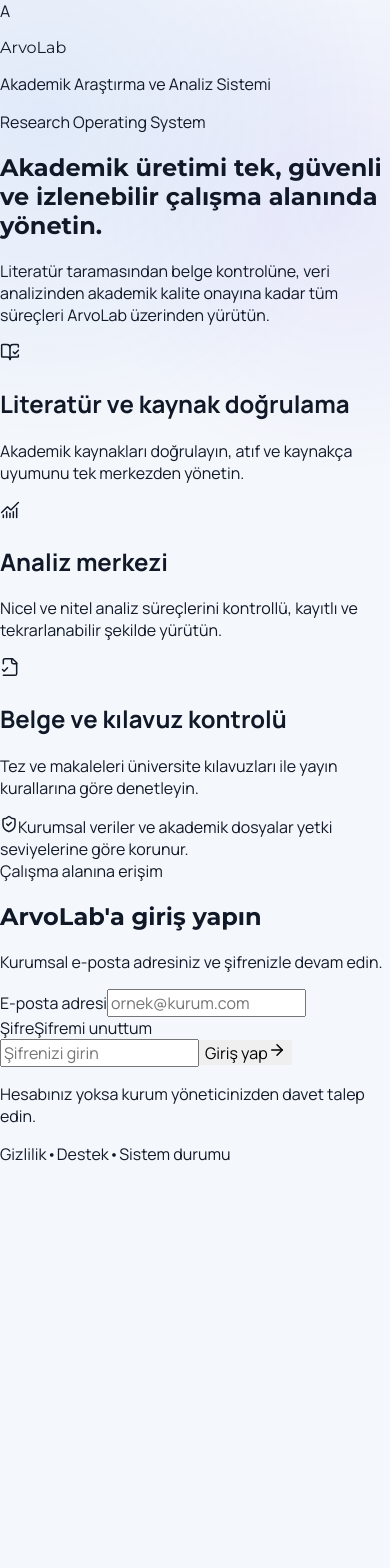
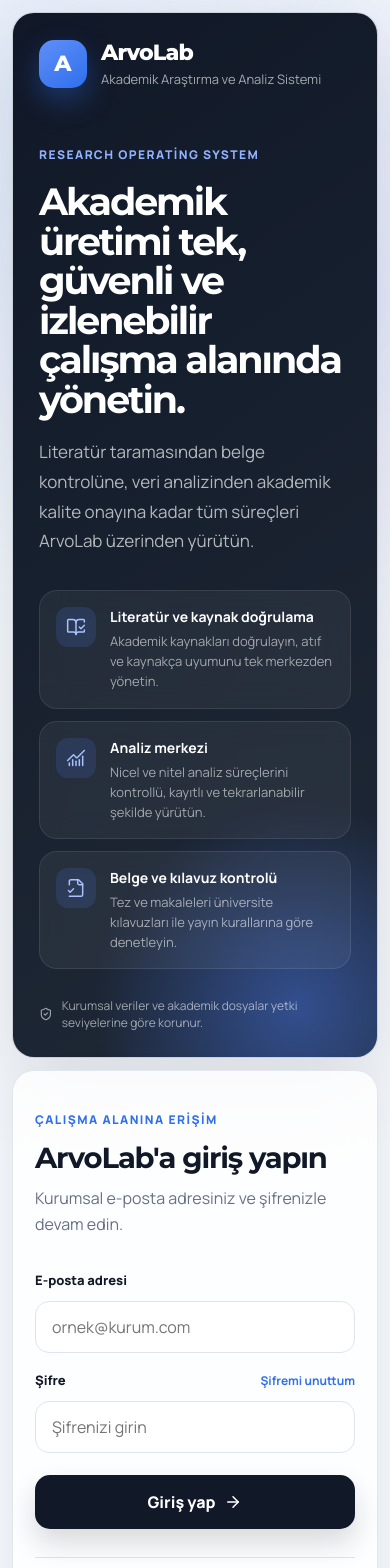
Before and after one commit to buraker1903be-star/ArvoLab, a Next.js app: page / in a window 390 px wide. Shown: the top 1568 px of the page. Before the commit the page ends 1165 px from the top, so only its background shows below. Built offline with nearby package versions, Linux system fonts and the light colour scheme.

Commit message:
feat: complete responsive login page styling

```diff
--- a/app/globals.css
+++ b/app/globals.css
@@ -19,15 +19,8 @@
   --shadow-md: 0 16px 40px rgba(15, 23, 42, 0.08);
 }
 
-* {
-  box-sizing: border-box;
-}
-
-html {
-  min-width: 320px;
-  background: var(--background);
-}
-
+* { box-sizing: border-box; }
+html { min-width: 320px; background: var(--background); }
 body {
   min-height: 100vh;
   margin: 0;
@@ -39,31 +32,208 @@
   font-family: var(--font-manrope), Arial, sans-serif;
   -webkit-font-smoothing: antialiased;
 }
+button, input, textarea, select { font: inherit; }
+a { color: inherit; text-decoration: none; }
+button { border: 0; }
+::selection { background: rgba(47, 111, 237, 0.2); }
+.app-shell { min-height: 100vh; }
+.brand-type { font-family: var(--font-montserrat), Arial, sans-serif; }
 
-button,
-input,
-textarea,
-select {
-  font: inherit;
+.login-page {
+  min-height: 100vh;
+  display: grid;
+  grid-template-columns: minmax(0, 1.1fr) minmax(460px, 0.9fr);
+  padding: 28px;
+  gap: 28px;
 }
 
-a {
-  color: inherit;
-  text-decoration: none;
+.login-showcase,
+.login-panel {
+  border: 1px solid rgba(223, 229, 236, 0.9);
+  border-radius: 30px;
 }
 
-button {
-  border: 0;
+.login-showcase {
+  min-height: calc(100vh - 56px);
+  padding: clamp(32px, 5vw, 72px);
+  display: flex;
+  flex-direction: column;
+  justify-content: space-between;
+  overflow: hidden;
+  position: relative;
+  background:
+    linear-gradient(145deg, rgba(17, 24, 39, 0.98), rgba(31, 41, 55, 0.96)),
+    #111827;
+  color: white;
+  box-shadow: var(--shadow-lg);
 }
 
-::selection {
-  background: rgba(47, 111, 237, 0.2);
+.login-showcase::after {
+  content: "";
+  position: absolute;
+  width: 420px;
+  height: 420px;
+  right: -130px;
+  bottom: -160px;
+  border-radius: 50%;
+  background: radial-gradient(circle, rgba(71, 118, 230, 0.5), transparent 68%);
 }
 
-.app-shell {
-  min-height: 100vh;
+.brand-lockup,
+.security-note,
+.password-label-row,
+.login-button,
+.login-footer > div {
+  display: flex;
+  align-items: center;
 }
 
-.brand-type {
-  font-family: var(--font-montserrat), Arial, sans-serif;
+.brand-lockup { gap: 14px; position: relative; z-index: 1; }
+.brand-mark {
+  width: 48px;
+  height: 48px;
+  border-radius: 15px;
+  display: grid;
+  place-items: center;
+  background: linear-gradient(145deg, #5f8ff7, #2f6fed);
+  font-family: var(--font-montserrat), sans-serif;
+  font-weight: 800;
+  font-size: 22px;
+  box-shadow: 0 12px 28px rgba(47, 111, 237, 0.35);
 }
+.brand-name { margin: 0; font-size: 22px; font-weight: 750; letter-spacing: -0.04em; }
+.brand-subtitle { margin: 4px 0 0; color: rgba(255,255,255,.62); font-size: 13px; }
+.showcase-copy { max-width: 680px; position: relative; z-index: 1; margin: 70px 0 44px; }
+.eyebrow,
+.login-kicker {
+  display: inline-block;
+  font-size: 12px;
+  font-weight: 750;
+  letter-spacing: .12em;
+  text-transform: uppercase;
+}
+.eyebrow { color: #91b2ff; }
+.showcase-copy h1 {
+  margin: 18px 0;
+  font-size: clamp(40px, 5vw, 72px);
+  line-height: 1.04;
+  letter-spacing: -0.055em;
+}
+.showcase-copy > p {
+  margin: 0;
+  max-width: 620px;
+  color: rgba(255,255,255,.68);
+  font-size: 17px;
+  line-height: 1.75;
+}
+.highlight-list { display: grid; gap: 12px; position: relative; z-index: 1; }
+.highlight-card {
+  display: grid;
+  grid-template-columns: auto 1fr;
+  gap: 14px;
+  padding: 16px;
+  border: 1px solid rgba(255,255,255,.09);
+  border-radius: 18px;
+  background: rgba(255,255,255,.055);
+  backdrop-filter: blur(12px);
+}
+.highlight-icon {
+  width: 40px;
+  height: 40px;
+  display: grid;
+  place-items: center;
+  border-radius: 12px;
+  color: #a8c1ff;
+  background: rgba(79, 126, 236, .16);
+}
+.highlight-card h2 { margin: 0 0 5px; font-size: 14px; }
+.highlight-card p { margin: 0; color: rgba(255,255,255,.58); font-size: 13px; line-height: 1.55; }
+.security-note {
+  gap: 9px;
+  margin-top: 28px;
+  color: rgba(255,255,255,.58);
+  font-size: 12px;
+  position: relative;
+  z-index: 1;
+}
+.login-panel {
+  display: grid;
+  place-items: center;
+  min-height: calc(100vh - 56px);
+  padding: clamp(30px, 6vw, 72px);
+  background: rgba(255,255,255,.82);
+  backdrop-filter: blur(20px);
+  box-shadow: var(--shadow-md);
+}
+.login-card { width: min(100%, 440px); }
+.login-heading { margin-bottom: 34px; }
+.login-kicker { color: var(--accent); }
+.login-heading h2 {
+  margin: 12px 0 10px;
+  font-size: 34px;
+  line-height: 1.15;
+  letter-spacing: -0.04em;
+}
+.login-heading p,
+.login-footer p { color: var(--muted-foreground); }
+.login-heading p { margin: 0; line-height: 1.65; }
+.login-form { display: grid; gap: 12px; }
+.login-form label { font-size: 13px; font-weight: 750; }
+.password-label-row { justify-content: space-between; margin-top: 6px; }
+.password-label-row a { color: var(--accent); font-size: 12px; font-weight: 700; }
+.login-form input {
+  width: 100%;
+  height: 52px;
+  padding: 0 16px;
+  border: 1px solid var(--border);
+  border-radius: 14px;
+  outline: none;
+  background: rgba(255,255,255,.92);
+  color: var(--foreground);
+  transition: border-color .18s ease, box-shadow .18s ease, transform .18s ease;
+}
+.login-form input:focus {
+  border-color: rgba(47, 111, 237, .7);
+  box-shadow: 0 0 0 4px rgba(47, 111, 237, .11);
+}
+.login-button {
+  justify-content: center;
+  gap: 9px;
+  height: 54px;
+  margin-top: 10px;
+  border-radius: 15px;
+  background: var(--primary);
+  color: var(--primary-foreground);
+  font-weight: 750;
+  cursor: pointer;
+  box-shadow: 0 14px 28px rgba(17,24,39,.16);
+  transition: transform .18s ease, box-shadow .18s ease;
+}
+.login-button:hover { transform: translateY(-1px); box-shadow: 0 18px 34px rgba(17,24,39,.22); }
+.login-footer {
+  margin-top: 28px;
+  padding-top: 22px;
+  border-top: 1px solid var(--border);
+  text-align: center;
+  font-size: 12px;
+}
+.login-footer p { margin: 0 0 12px; }
+.login-footer > div { justify-content: center; gap: 9px; color: var(--muted-foreground); }
+.login-footer a:hover { color: var(--accent); }
+
+@media (max-width: 1050px) {
+  .login-page { grid-template-columns: 1fr; }
+  .login-showcase { min-height: auto; }
+  .login-panel { min-height: auto; }
+}
+
+@media (max-width: 640px) {
+  .login-page { padding: 12px; gap: 12px; }
+  .login-showcase,
+  .login-panel { border-radius: 22px; }
+  .login-showcase { padding: 26px; }
+  .showcase-copy { margin: 54px 0 34px; }
+  .showcase-copy h1 { font-size: 38px; }
+  .login-panel { padding: 36px 22px; }
+  .login-heading h2 { font-size: 29px; }
+}
```
